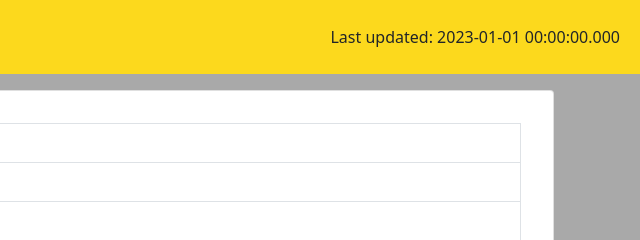
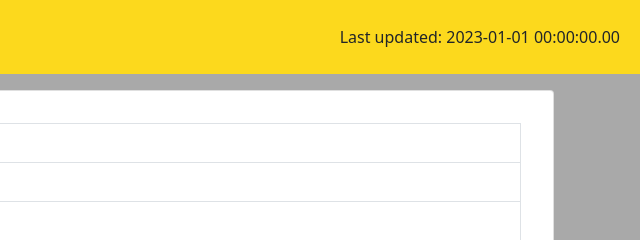
Before and after one commit to jamesj223/lcsa, a plain HTML site: page LCSA-Demo/index.html in a window 1280 px wide. Shown: the top 240 px of the page, 640-1280 px from the left. Drawn offline with nearby package versions, Linux system fonts and the light colour scheme.

Commit message:
Testing netlify auto deploy

```diff
--- a/LCSA-Demo/index.html
+++ b/LCSA-Demo/index.html
@@ -15,7 +15,7 @@
             <div class="p-2">
                 <h3 class="navbar-brand">LCSA Demo</h3>
             </div>
-            <div class="p-2"> <span class="navbar-text collapse navbar-collapse">Last updated: 2023-01-01 00:00:00.000</span> </div>
+            <div class="p-2"> <span class="navbar-text collapse navbar-collapse">Last updated: 2023-01-01 00:00:00.00</span> </div>
         </div>
     </nav>
     <main class="bd-main" style="background-color:#A9A9A9">
```
